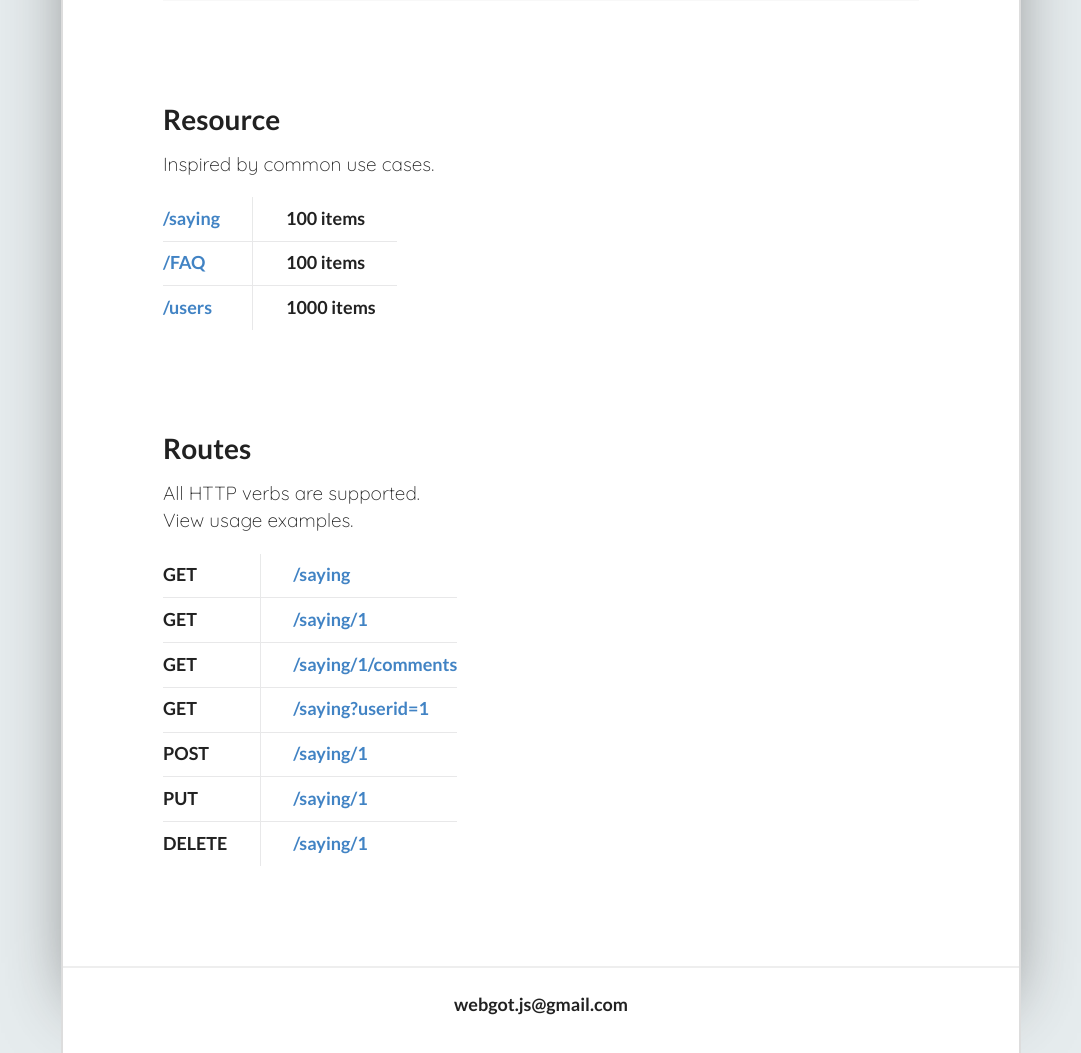
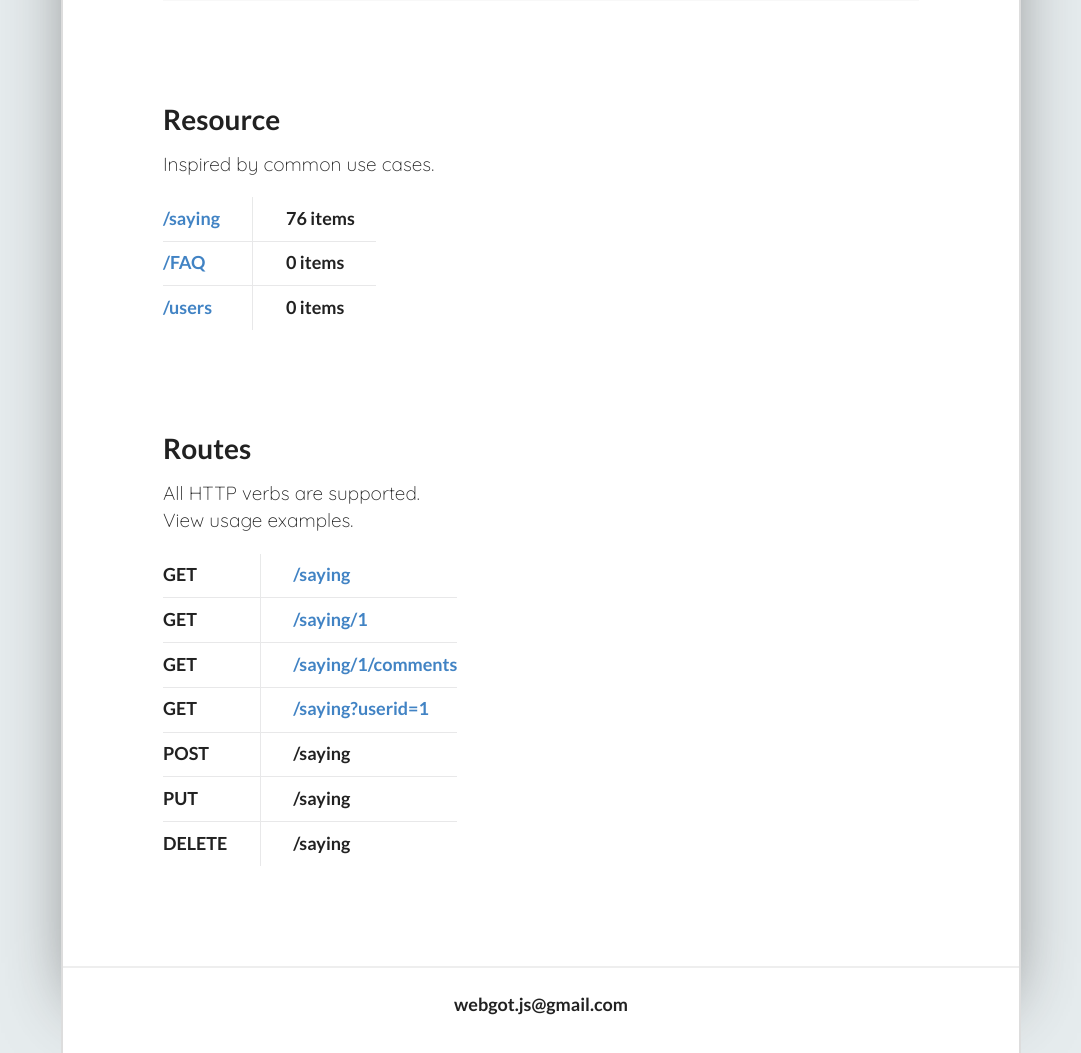
Before and after one commit to webgot/JSONDatafactory, a Node server app: page / in a window 1280 px wide. Shown: the part 2017-3070 px from the top of the page, without its empty margins (99-1180 px from the left). Run offline with Node 20, Linux system fonts and the light colour scheme; some libraries are stand-ins or nearby versions.

Commit message:
saying GET

```diff
--- a/views/content.jade
+++ b/views/content.jade
@@ -41,19 +41,19 @@ div.container
                                 h3.ui.image.header
                                     a(href='#') /saying &emsp;
                             td
-                                h3.ui.image.header &emsp; 100 items &emsp;
+                                h3.ui.image.header &emsp; 76 items &emsp;
                         tr
                             td
                                 h3.ui.image.header
                                     a(href='#') /FAQ &emsp;
                             td
-                                h3.ui.image.header &emsp; 100 items &emsp;
+                                h3.ui.image.header &emsp; 0 items &emsp;
                         tr
                             td
                                 h3.ui.image.header
                                     a(href='#') /users &emsp;
                             td
-                                h3.ui.image.header &emsp; 1000 items &emsp;
+                                h3.ui.image.header &emsp; 0 items &emsp;
 
 
             div.restful-router.restful-info
@@ -93,22 +93,19 @@ div.container
                             td
                                 h3.ui.image.header POST &emsp;
                             td
-                                h3.ui.image.header
-                                    a(href='#') &emsp; /saying/1
+                                h3.ui.image.header &emsp; /saying
 
                         tr
                             td
                                 h3.ui.image.header PUT &emsp;
                             td
-                                h3.ui.image.header
-                                    a(href='#') &emsp; /saying/1
+                                h3.ui.image.header &emsp; /saying
 
                         tr
                             td
                                 h3.ui.image.header DELETE &emsp;
                             td
-                                h3.ui.image.header
-                                    a(href='#') &emsp; /saying/1
+                                h3.ui.image.header &emsp; /saying
 
         div.my-info
              hr.hr-li1
```
Also changed, not shown: db/saying.js (+7 -1 lines), routes/saying.js (+33 -12 lines).
